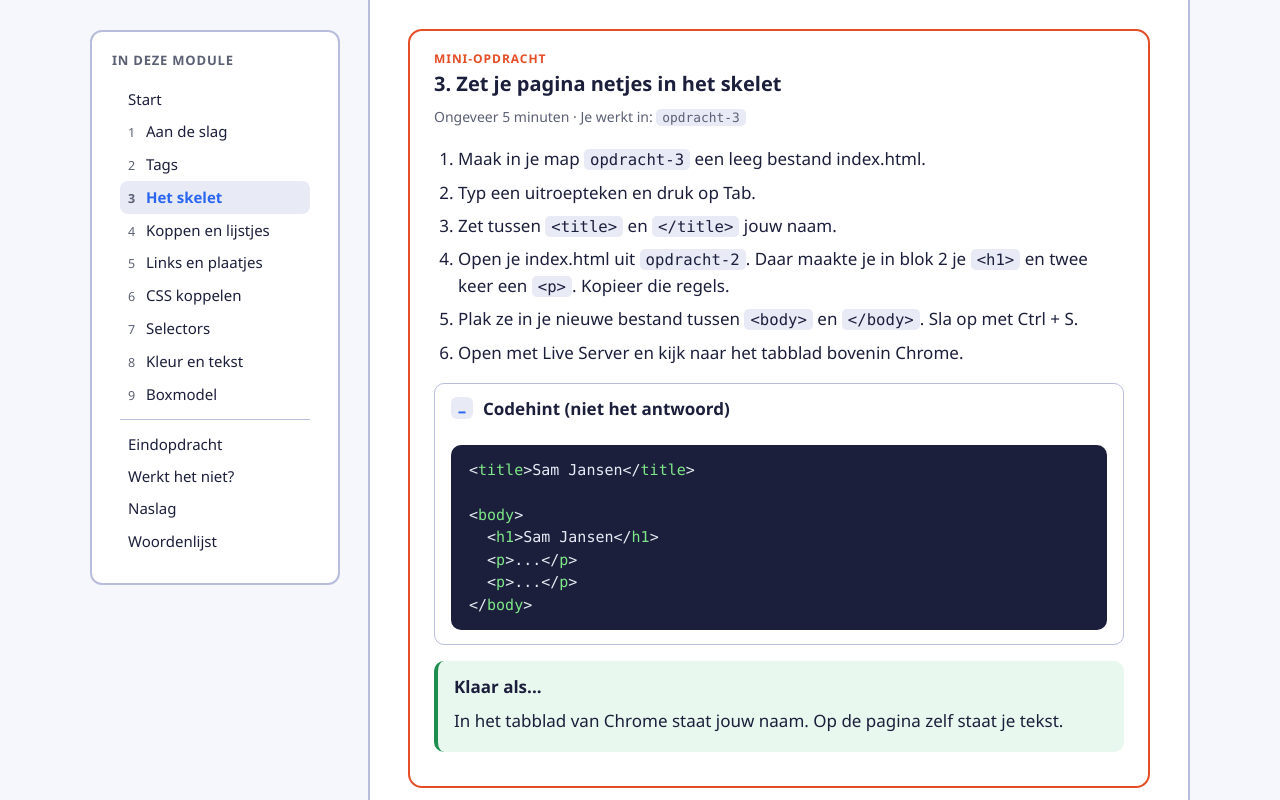
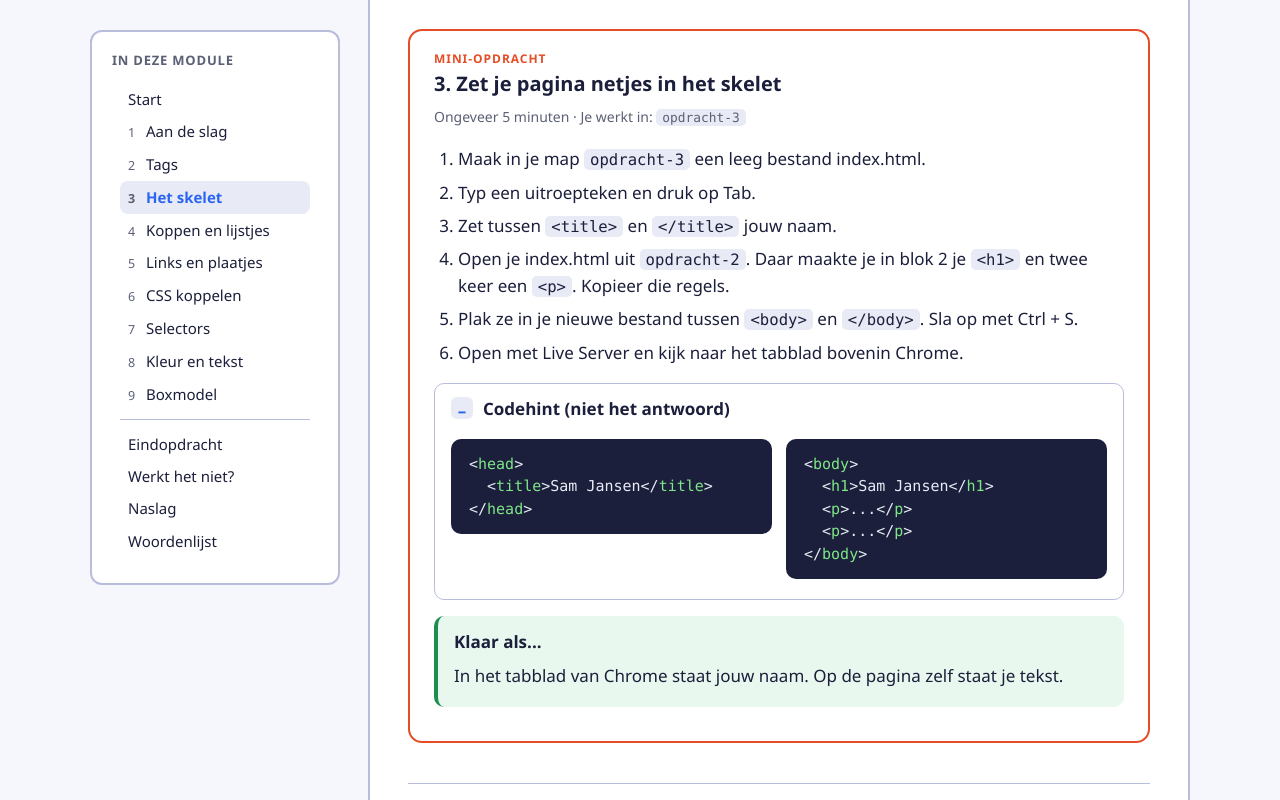
Before and after one commit to TiemenBouma/keuzedeel-orientatie-op-applicatieontwikkeling, a plain HTML site: page module-1/blok-3.html in a window 1280 px wide. Both pictures are taken after a click on the heading "Codehint (niet het antwoord)". Shown: the part 1525-2325 px from the top of the page. Drawn offline with Linux system fonts and the light colour scheme.

Commit message:
Module 1, opdracht 3: codehint in twee blokken, title in de head
Co-Authored-By: Claude Opus 5.5 <noreply@anthropic.com>
Claude-Session: https://claude.ai/code/session_017g3XdadEuYuCdMSxner3yE

```diff
--- a/module-1/blok-3.html
+++ b/module-1/blok-3.html
@@ -140,14 +140,18 @@
 </ol>
 <details class="hint">
 <summary>Codehint (niet het antwoord)</summary>
-<div class="code"><pre><span></span><code><span class="p">&lt;</span><span class="nt">title</span><span class="p">&gt;</span>Sam Jansen<span class="p">&lt;/</span><span class="nt">title</span><span class="p">&gt;</span>
-
-<span class="p">&lt;</span><span class="nt">body</span><span class="p">&gt;</span>
+<div class="naast" markdown>
+<div class="code"><pre><span></span><code><span class="p">&lt;</span><span class="nt">head</span><span class="p">&gt;</span>
+  <span class="p">&lt;</span><span class="nt">title</span><span class="p">&gt;</span>Sam Jansen<span class="p">&lt;/</span><span class="nt">title</span><span class="p">&gt;</span>
+<span class="p">&lt;/</span><span class="nt">head</span><span class="p">&gt;</span>
+</code></pre></div>
+<div class="code"><pre><span></span><code><span class="p">&lt;</span><span class="nt">body</span><span class="p">&gt;</span>
   <span class="p">&lt;</span><span class="nt">h1</span><span class="p">&gt;</span>Sam Jansen<span class="p">&lt;/</span><span class="nt">h1</span><span class="p">&gt;</span>
   <span class="p">&lt;</span><span class="nt">p</span><span class="p">&gt;</span>...<span class="p">&lt;/</span><span class="nt">p</span><span class="p">&gt;</span>
   <span class="p">&lt;</span><span class="nt">p</span><span class="p">&gt;</span>...<span class="p">&lt;/</span><span class="nt">p</span><span class="p">&gt;</span>
 <span class="p">&lt;/</span><span class="nt">body</span><span class="p">&gt;</span>
 </code></pre></div>
+</div>
 </details>
 <div class="admonition klaar">
 <p class="admonition-title">Klaar als...</p>
```
Also changed, not shown: 1 other file.
